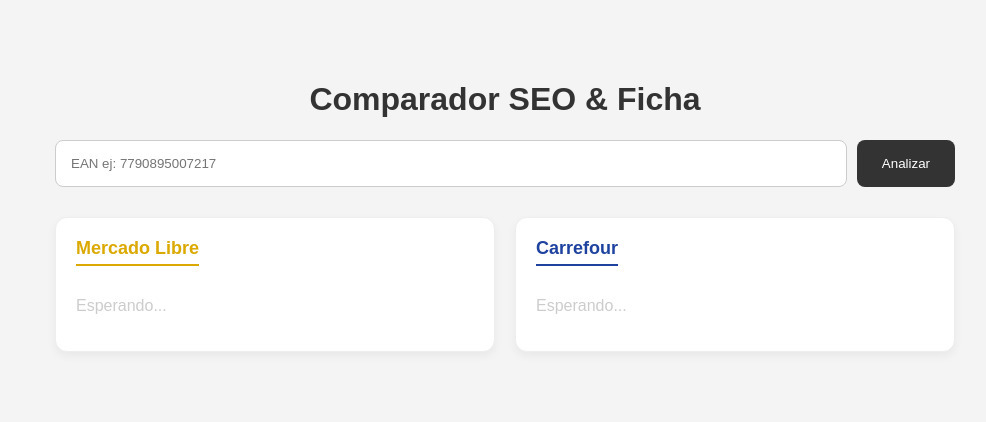
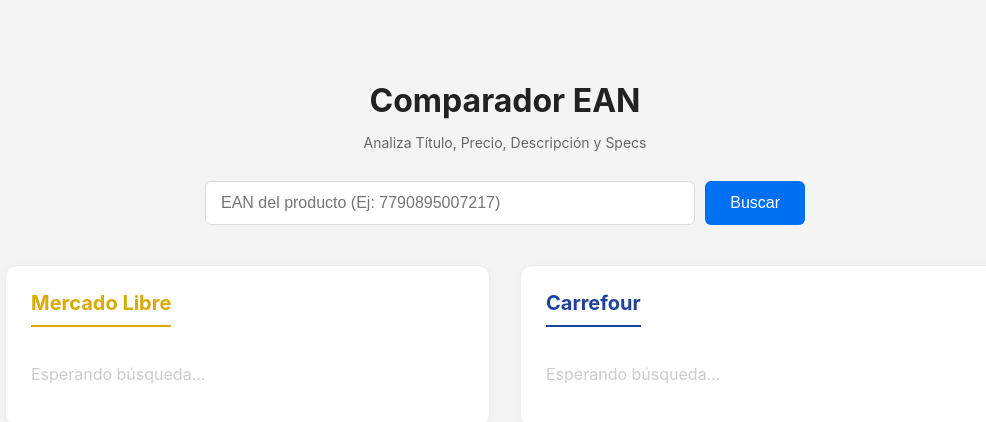
Before and after one commit to gastoncarreecommerce/ComparadorNuevo, a Next.js app: page / in a window 1280 px wide. Shown: the top 422 px of the page, without its empty margins (135-1121 px from the left). Built offline with nearby package versions, Linux system fonts and the light colour scheme.

Commit message:
Update page.js

```diff
--- a/app/page.js
+++ b/app/page.js
@@ -12,32 +12,49 @@
     setMeliData(null);
     setCarrefourData(null);
 
-    // 1. MERCADO LIBRE
-    fetch(`https://api.mercadolibre.com/sites/MLA/search?q=${ean}&limit=1`)
-      .then(res => res.json())
-      .then(data => {
-        if (data.results && data.results.length > 0) {
-          const item = data.results[0];
-          // Obtenemos atributos de MeLi
-          const attributes = item.attributes?.filter(a => a.id === 'BRAND' || a.id === 'MODEL' || a.id === 'PACKAGE_TYPE' || a.id === 'VOLUME') || [];
+    // --- 1. MERCADO LIBRE (Lógica Mejorada) ---
+    // Hacemos todo el proceso dentro de una función async para poder encadenar llamadas
+    const fetchMeli = async () => {
+      try {
+        // A. Buscamos el producto
+        const resSearch = await fetch(`https://api.mercadolibre.com/sites/MLA/search?q=${ean}&limit=1`);
+        const dataSearch = await resSearch.json();
+
+        if (dataSearch.results && dataSearch.results.length > 0) {
+          const item = dataSearch.results[0];
+
+          // B. ¡TRUCO! Con el ID del item, buscamos su descripción (Texto SEO)
+          const resDesc = await fetch(`https://api.mercadolibre.com/items/${item.id}/description`);
+          const dataDesc = await resDesc.json();
+
+          // Filtramos atributos técnicos (Specs)
+          const attributes = item.attributes?.filter(a =>
+            a.id === 'BRAND' || a.id === 'MODEL' || a.id === 'PACKAGE_TYPE' || a.id === 'VOLUME' || a.id === 'LINE'
+          ) || [];
 
           setMeliData({
             found: true,
             title: item.title,
+            price: item.price,
             thumbnail: item.thumbnail,
             permalink: item.permalink,
             specs: attributes,
-            // MeLi no suele dar la descripción completa en la búsqueda, requiere otra llamada a /items/{id}/description
-            // Por ahora dejamos placeholder o título
-            description: item.title
+            // MeLi usa 'plain_text' para la descripción
+            description: dataDesc.plain_text || "Sin descripción detallada."
           });
         } else {
           setMeliData({ found: false });
         }
-      })
-      .catch(() => setMeliData({ found: false }));
+      } catch (e) {
+        console.error(e);
+        setMeliData({ found: false });
+      }
+    };
 
-    // 2. CARREFOUR
+    // Ejecutamos la búsqueda de MeLi
+    fetchMeli();
+
+    // --- 2. CARREFOUR (Sin cambios, ya funciona perfecto) ---
     fetch(`/api/compare?ean=${ean}`)
       .then(res => res.json())
       .then(data => setCarrefourData(data))
@@ -46,93 +63,112 @@
     setLoading(false);
   };
 
-  // Componente de Tabla + Descripción
+  // Componente de Tarjeta de Producto
   const ProductCard = ({ data, source }) => {
-    if (!data.found) return <p style={{ color: '#666', fontStyle: 'italic' }}>No encontrado</p>;
+    if (!data.found) return <p style={{ color: '#666', fontStyle: 'italic', textAlign: 'center' }}>No encontrado con este EAN.</p>;
 
     return (
       <div style={{ fontSize: '14px', textAlign: 'left' }}>
-        {/* Cabecera */}
+        {/* Cabecera: Foto, Título y Precio */}
         <div style={{ display: 'flex', alignItems: 'center', marginBottom: '15px', paddingBottom: '10px', borderBottom: '1px solid #eee' }}>
-            <img src={data.thumbnail} style={{ width: '60px', height: '60px', objectFit: 'contain', marginRight: '10px' }} />
-            <div>
-              <h3 style={{ fontSize: '14px', margin: '0 0 5px 0', lineHeight: '1.2' }}>{data.title}</h3>
-              {data.price && <span style={{ fontWeight: 'bold', color: '#333', fontSize: '16px' }}>$ {data.price.toLocaleString('es-AR')}</span>}
+            <img src={data.thumbnail} style={{ width: '70px', height: '70px', objectFit: 'contain', marginRight: '15px' }} />
+            <div style={{ flex: 1 }}>
+              <h3 style={{ fontSize: '14px', margin: '0 0 5px 0', lineHeight: '1.3', minHeight: '36px' }}>{data.title}</h3>
+              <div style={{ display: 'flex', justifyContent: 'space-between', alignItems: 'center' }}>
+                <span style={{ fontWeight: 'bold', color: '#333', fontSize: '18px' }}>$ {data.price?.toLocaleString('es-AR')}</span>
+                {data.permalink && <a href={data.permalink} target="_blank" style={{ fontSize: '11px', color: '#0070f3' }}>Ver web ↗</a>}
+                {data.link && <a href={data.link} target="_blank" style={{ fontSize: '11px', color: '#0070f3' }}>Ver web ↗</a>}
+              </div>
             </div>
         </div>
 
         {/* Descripción (SEO) */}
-        {data.description && (
-            <div style={{ marginBottom: '15px' }}>
-                <h4 style={{ margin: '0 0 5px 0', fontSize: '11px', textTransform: 'uppercase', color: '#999', letterSpacing: '1px' }}>Descripción</h4>
-                <div
-                    // IMPORTANTE: Esto renderiza el HTML que viene de VTEX
-                    dangerouslySetInnerHTML={{ __html: data.description }}
-                    style={{ fontSize: '13px', color: '#555', lineHeight: '1.5', maxHeight: '150px', overflowY: 'auto', border: '1px solid #f0f0f0', padding: '8px', borderRadius: '4px' }}
-                />
+        <div style={{ marginBottom: '15px' }}>
+            <h4 style={{ margin: '0 0 5px 0', fontSize: '11px', textTransform: 'uppercase', color: '#999', letterSpacing: '1px' }}>Descripción</h4>
+            <div style={{
+                fontSize: '13px',
+                color: '#555',
+                lineHeight: '1.5',
+                maxHeight: '150px',
+                overflowY: 'auto',
+                border: '1px solid #f0f0f0',
+                padding: '10px',
+                borderRadius: '4px',
+                backgroundColor: '#fafafa',
+                whiteSpace: source === 'meli' ? 'pre-wrap' : 'normal' // MeLi necesita respetar saltos de línea
+            }}>
+                {source === 'carrefour' ? (
+                   <div dangerouslySetInnerHTML={{ __html: data.description }} />
+                ) : (
+                   data.description
+                )}
             </div>
-        )}
+        </div>
 
         {/* Ficha Técnica */}
-        <div style={{ backgroundColor: '#f9f9f9', padding: '10px', borderRadius: '8px' }}>
+        <div style={{ backgroundColor: '#fff', border: '1px solid #eee', padding: '10px', borderRadius: '8px' }}>
             <h4 style={{ margin: '0 0 10px 0', fontSize: '11px', textTransform: 'uppercase', color: '#999', letterSpacing: '1px' }}>Especificaciones</h4>
 
-            {/* Specs Carrefour */}
             {source === 'carrefour' && data.specs && (
                 <ul style={{ listStyle: 'none', padding: 0, margin: 0 }}>
                     {Object.entries(data.specs).slice(0, 6).map(([key, value]) => (
-                        <li key={key} style={{ borderBottom: '1px solid #e0e0e0', padding: '4px 0', display: 'flex', justifyContent: 'space-between', fontSize: '12px' }}>
-                            <span style={{ fontWeight: '600', color: '#444' }}>{key}:</span>
-                            <span style={{ color: '#666' }}>{value}</span>
+                        <li key={key} style={{ borderBottom: '1px solid #f5f5f5', padding: '6px 0', display: 'flex', justifyContent: 'space-between', fontSize: '12px' }}>
+                            <span style={{ fontWeight: '600', color: '#444' }}>{key}</span>
+                            <span style={{ color: '#666', textAlign: 'right' }}>{value}</span>
                         </li>
                     ))}
                 </ul>
             )}
 
-            {/* Specs Mercado Libre */}
             {source === 'meli' && data.specs && (
                 <ul style={{ listStyle: 'none', padding: 0, margin: 0 }}>
                     {data.specs.map((attr) => (
-                        <li key={attr.id} style={{ borderBottom: '1px solid #e0e0e0', padding: '4px 0', display: 'flex', justifyContent: 'space-between', fontSize: '12px' }}>
-                            <span style={{ fontWeight: '600', color: '#444' }}>{attr.name}:</span>
-                            <span style={{ color: '#666' }}>{attr.value_name}</span>
+                        <li key={attr.id} style={{ borderBottom: '1px solid #f5f5f5', padding: '6px 0', display: 'flex', justifyContent: 'space-between', fontSize: '12px' }}>
+                            <span style={{ fontWeight: '600', color: '#444' }}>{attr.name}</span>
+                            <span style={{ color: '#666', textAlign: 'right' }}>{attr.value_name}</span>
                         </li>
                     ))}
                 </ul>
             )}
+
+            {/* Mensaje si no hay specs */}
+            {(!data.specs || (Array.isArray(data.specs) && data.specs.length === 0)) &&
+                <p style={{ fontSize: '12px', color: '#999', fontStyle: 'italic' }}>Sin ficha técnica disponible.</p>
+            }
         </div>
       </div>
     );
   };
 
   return (
-    <div style={{ maxWidth: '900px', margin: '40px auto', fontFamily: 'sans-serif', padding: '20px' }}>
-      <h1 style={{ textAlign: 'center', color: '#333' }}>Comparador SEO & Ficha</h1>
+    <div style={{ maxWidth: '1000px', margin: '40px auto', fontFamily: '-apple-system, BlinkMacSystemFont, "Segoe UI", Roboto, sans-serif', padding: '20px' }}>
+      <h1 style={{ textAlign: 'center', color: '#222', marginBottom: '10px' }}>Comparador EAN</h1>
+      <p style={{ textAlign: 'center', color: '#666', marginBottom: '30px', fontSize: '14px' }}>Analiza Título, Precio, Descripción y Specs</p>
 
-      <div style={{ display: 'flex', gap: '10px', marginBottom: '30px' }}>
+      <div style={{ display: 'flex', gap: '10px', marginBottom: '30px', maxWidth: '600px', margin: '0 auto 40px auto' }}>
         <input
-          style={{ flex: 1, padding: '15px', borderRadius: '8px', border: '1px solid #ccc' }}
+          style={{ flex: 1, padding: '12px 15px', borderRadius: '6px', border: '1px solid #ddd', fontSize: '16px', outline: 'none' }}
           value={ean}
           onChange={(e) => setEan(e.target.value)}
           onKeyDown={(e) => e.key === 'Enter' && buscar()}
-          placeholder="EAN ej: 7790895007217"
+          placeholder="EAN del producto (Ej: 7790895007217)"
         />
-        <button onClick={buscar} disabled={loading} style={{ padding: '0 25px', backgroundColor: '#333', color: 'white', border: 'none', borderRadius: '8px', cursor: 'pointer' }}>
-          {loading ? '...' : 'Analizar'}
+        <button onClick={buscar} disabled={loading} style={{ padding: '0 25px', backgroundColor: '#0070f3', color: 'white', border: 'none', borderRadius: '6px', cursor: 'pointer', fontSize: '16px', fontWeight: '500' }}>
+          {loading ? '...' : 'Buscar'}
         </button>
       </div>
 
-      <div style={{ display: 'grid', gridTemplateColumns: '1fr 1fr', gap: '20px' }}>
+      <div style={{ display: 'grid', gridTemplateColumns: '1fr 1fr', gap: '30px' }}>
         {/* Columna Mercado Libre */}
-        <div style={{ border: '1px solid #eee', borderRadius: '12px', padding: '20px', boxShadow: '0 4px 10px rgba(0,0,0,0.05)', background: '#fff' }}>
-          <h2 style={{ color: '#dba900', marginTop: 0, fontSize: '18px', borderBottom: '2px solid #dba900', display: 'inline-block', paddingBottom: '5px' }}>Mercado Libre</h2>
-          {meliData ? <ProductCard data={meliData} source="meli" /> : <p style={{color:'#ccc'}}>Esperando...</p>}
+        <div style={{ border: '1px solid #eee', borderRadius: '12px', padding: '25px', boxShadow: '0 2px 8px rgba(0,0,0,0.04)', background: '#fff' }}>
+          <h2 style={{ color: '#dba900', marginTop: 0, fontSize: '20px', paddingBottom: '10px', borderBottom: '2px solid #dba900', display: 'inline-block' }}>Mercado Libre</h2>
+          {meliData ? <ProductCard data={meliData} source="meli" /> : <p style={{color:'#ccc', marginTop: '20px'}}>Esperando búsqueda...</p>}
         </div>
 
         {/* Columna Carrefour */}
-        <div style={{ border: '1px solid #eee', borderRadius: '12px', padding: '20px', boxShadow: '0 4px 10px rgba(0,0,0,0.05)', background: '#fff' }}>
-          <h2 style={{ color: '#1e429f', marginTop: 0, fontSize: '18px', borderBottom: '2px solid #1e429f', display: 'inline-block', paddingBottom: '5px' }}>Carrefour</h2>
-          {carrefourData ? <ProductCard data={carrefourData} source="carrefour" /> : <p style={{color:'#ccc'}}>Esperando...</p>}
+        <div style={{ border: '1px solid #eee', borderRadius: '12px', padding: '25px', boxShadow: '0 2px 8px rgba(0,0,0,0.04)', background: '#fff' }}>
+          <h2 style={{ color: '#1e429f', marginTop: 0, fontSize: '20px', paddingBottom: '10px', borderBottom: '2px solid #1e429f', display: 'inline-block' }}>Carrefour</h2>
+          {carrefourData ? <ProductCard data={carrefourData} source="carrefour" /> : <p style={{color:'#ccc', marginTop: '20px'}}>Esperando búsqueda...</p>}
         </div>
       </div>
     </div>
```
